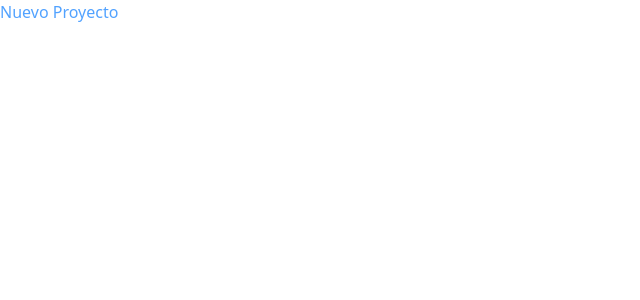
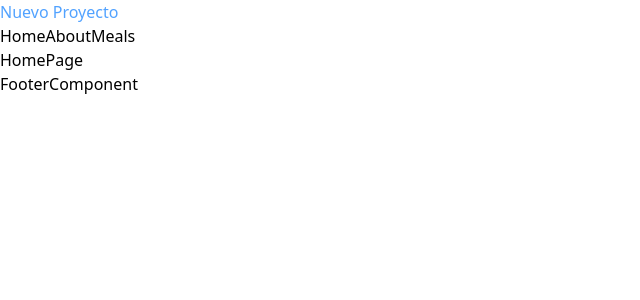
Before and after one commit to vadimzbanok/react-meals, a React (Vite) app: page / in a window 1280 px wide. Shown: the top 300 px of the page, without its empty margins (0-640 px from the left). Built offline with nearby package versions, Linux system fonts and the light colour scheme.

Commit message:
set up navigation

```diff
--- a/src/App.jsx
+++ b/src/App.jsx
@@ -1,7 +1,27 @@
+import { BrowserRouter, Routes, Route } from "react-router-dom";
+import NavLayoutComponent from "./components/NavLayoutComponent";
+import AboutPage from "./page/AboutPage";
+import HomePage from "./page/HomePage";
+import MealsDetails from "./page/MealsDetails";
+import MealsPage from "./page/MealsPage";
+import NotFoundPage from "./page/NotFoundPage";
+
 function App() {
   return (
     <>
       <h1 className="text-blue-400">Nuevo Proyecto</h1>
+      <BrowserRouter>
+        <Routes>
+          <Route path="/" element={<NavLayoutComponent />}>
+            <Route index element={<HomePage />} />
+            <Route path="/about" element={<AboutPage />} />
+            <Route path="/meals" element={<MealsPage />} />
+            {/*
+          - TODO :Route mit Parameter Einstellung */}
+            <Route path="*" element={<NotFoundPage />} />
+          </Route>
+        </Routes>
+      </BrowserRouter>
     </>
   );
 }
--- a/src/components/HeaderComponent.jsx
+++ b/src/components/HeaderComponent.jsx
@@ -0,0 +1,14 @@
+import { NavLink, Link } from "react-router-dom";
+
+const HeaderComponent = () => {
+  return (
+    <>
+      <nav>
+        <NavLink to="/" >Home</NavLink>
+        <NavLink to="/about" >About</NavLink>
+        <NavLink to="/meals" >Meals</NavLink>
+      </nav>
+    </>
+  );
+};
+export default HeaderComponent;
--- a/src/components/NavLayoutComponent.jsx
+++ b/src/components/NavLayoutComponent.jsx
@@ -1,6 +1,14 @@
+import { Outlet } from "react-router-dom";
+import HeaderComponent from "./HeaderComponent";
+import FooterComponent from "./FooterComponent";
+
 const NavLayoutComponent = () => {
   return (
-    <div>NavLayoutComponent</div>
-  )
-}
-export default NavLayoutComponent
+    <>
+      <HeaderComponent />
+      <Outlet />
+      <FooterComponent />
+    </>
+  );
+};
+export default NavLayoutComponent;
--- /dev/null
+++ b/src/page/NotFoundPage.jsx
@@ -0,0 +1,6 @@
+const NotFoundPage = () => {
+  return (
+    <div>NotFoundPage</div>
+  )
+}
+export default NotFoundPage
```
